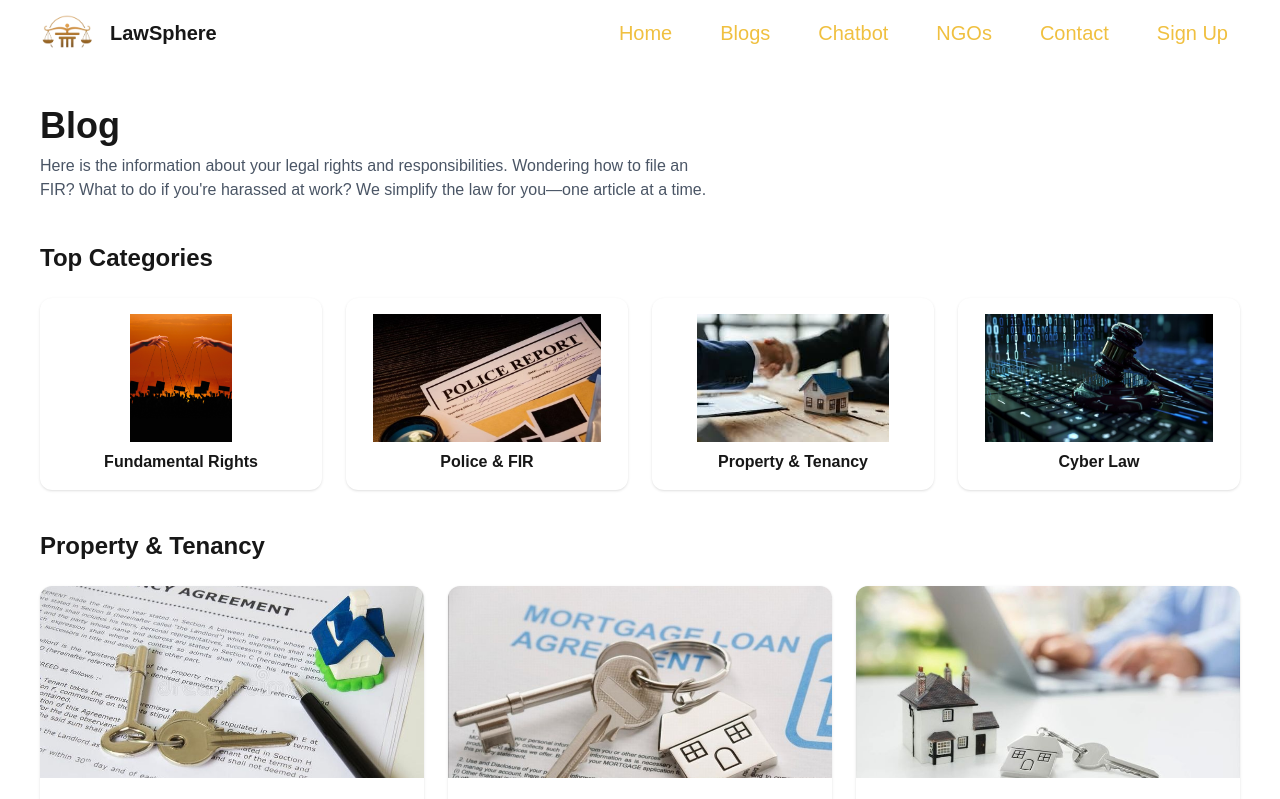
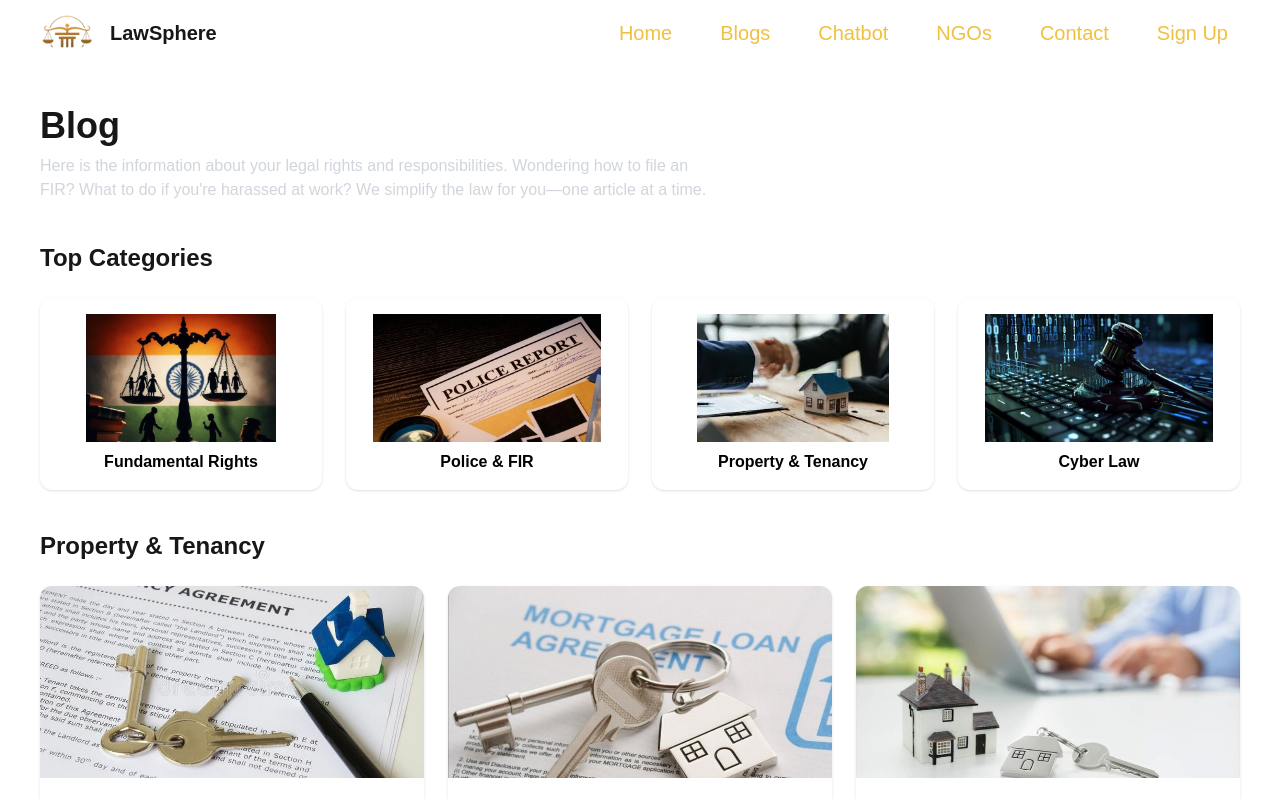
Before and after one commit to Shifa3016/ai_legal_assistance, a Next.js app: page /tenancy in a window 1280 px wide. Shown: the top 799 px of the page. Built offline with nearby package versions, Linux system fonts and the light colour scheme.

Commit message:
Update tenancy/page.js

```diff
--- a/app/tenancy/page.js
+++ b/app/tenancy/page.js
@@ -2,10 +2,10 @@ import Image from "next/image";
 import Link from "next/link";
 
 const categories = [
-    { name: "Fundamental Rights", icon: "/FR.jpg" },
-    { name: "Police & FIR", icon: "/PR.jpg" },
-    { name: "Property & Tenancy", icon: "/tenancy.jpg" },
-    { name: "Cyber Law", icon: "/cyber.jpg" },
+    { name: "Fundamental Rights", icon: "/fundamentals.jpg", href: "/fundamental" },
+    { name: "Police & FIR", icon: "/PR.jpg", href: "/police" },
+    { name: "Property & Tenancy", icon: "/tenancy.jpg", href: "/tenancy" },
+    { name: "Cyber Law", icon: "/cyber.jpg", href: "/cyberlaws" },
   ];
 
 const tenancy = [
@@ -59,7 +59,7 @@ export default function Tenancy() {
         <div className="p-6 md:p-10">
             <div className="">
                 <h1 className="text-4xl font-bold mb-2">Blog</h1>
-                <p className="text-gray-600 mb-10 max-w-2xl">
+                <p className="text-gray-300 mb-10 max-w-2xl">
                     Here is the information about your legal rights and responsibilities. Wondering how to file an FIR? What to do if you're harassed at work? We simplify the law for you—one article at a time.
                 </p>
             </div>
@@ -69,11 +69,8 @@ export default function Tenancy() {
         </div>
         <div className="grid grid-cols-2 md:grid-cols-4 gap-6">
           {categories.map((cat, i) => (
-                        <div
-                            key={i}
-
-                            className="bg-white rounded-xl shadow p-4 flex flex-col items-center text-center"
-                        >
+            <Link key={i} href={cat.href}>
+              <div className="bg-white rounded-xl shadow p-4 flex flex-col items-center text-center cursor-pointer hover:shadow-md transition">
                 <div className="w-full h-32 relative">
                   <Image
                     src={cat.icon}
@@ -82,8 +79,9 @@ export default function Tenancy() {
                     className="object-contain"
                   />
                 </div>
-                            <p className="font-semibold mt-2">{cat.name}</p>
+                <p className="font-semibold mt-2 text-black">{cat.name}</p>
               </div>
+            </Link>
           ))}
         </div>
       </section>
```
Lines whose indentation alone changed are shown as unchanged.
